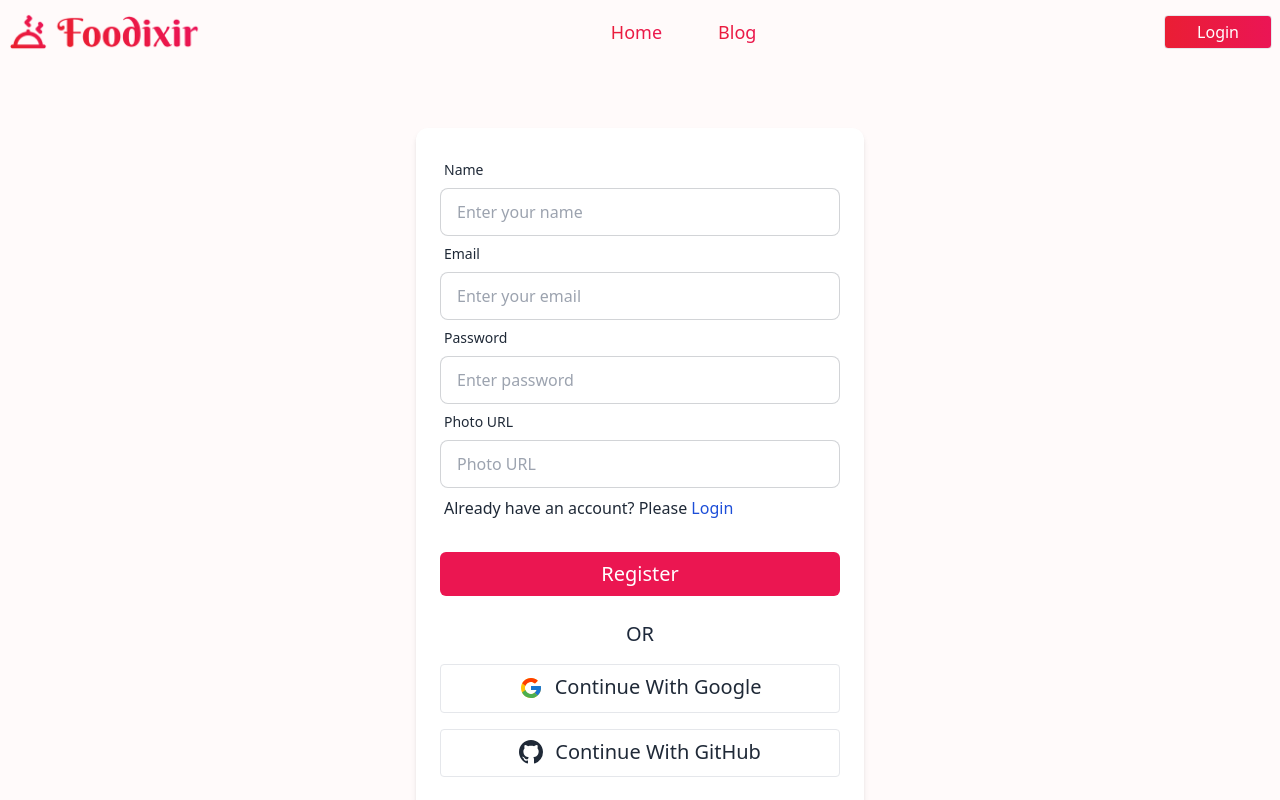
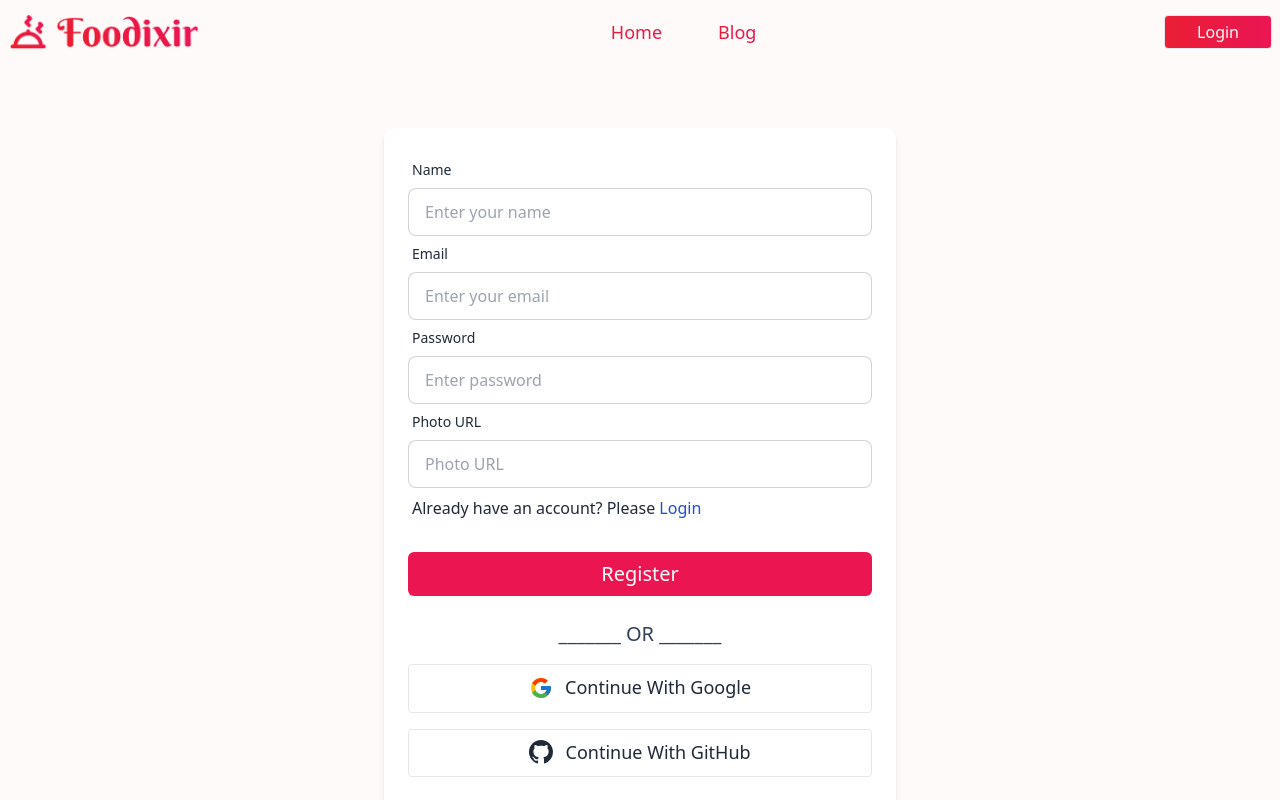
Before and after one commit to emon360arefin/foodixir-client, a React (Vite) app: page /register in a window 1280 px wide. Shown: the top 800 px of the page. Built offline with nearby package versions, Linux system fonts and the light colour scheme; no server answers.

Commit message:
Recipe Page Completed

```diff
--- a/src/Components/Header/Header.jsx
+++ b/src/Components/Header/Header.jsx
@@ -1,8 +1,11 @@
-import React, { useState } from 'react';
+import React, { useContext, useState } from 'react';
 import { Link } from 'react-router-dom';
 import { Bars3Icon, XMarkIcon } from '@heroicons/react/24/solid'
+import { AuthContext } from '../Authentication/AuthProvider';
 
 const Header = () => {
+
+    const { user } = useContext(AuthContext)
 
     const color = 'text-transparent bg-clip-text bg-gradient-to-r from-[#EA1E34] to-[#EB1555] text-lg hover:bg-slate-300 transition-all duration-500 px-4 py-px rounded w-full md:w-auto'
 
@@ -31,7 +34,13 @@ const Header = () => {
                         }
                     </ul>
                 </div>
-                <Link to='/login' className='md:py-1 py-1 md:px-8 px-4  border bg-gradient-to-r from-[#EA1E34] to-[#EB1555] text-white rounded'>Login</Link>
+
+
+                { !user ?
+                    <Link to='/login' className='md:py-1 py-1 md:px-8 px-4  border bg-gradient-to-r from-[#EA1E34] to-[#EB1555] text-white rounded'>Login</Link> :
+
+                    <Link to='/blog' className='md:py-1 py-1 md:px-8 px-4  border bg-gradient-to-r from-[#EA1E34] to-[#EB1555] text-white rounded'>Profile</Link>
+                }
             </div>
         </nav>
     );
--- a/src/Components/Login/Login.jsx
+++ b/src/Components/Login/Login.jsx
@@ -1,11 +1,12 @@
-import React, { useState } from 'react';
+import React, { useContext, useState } from 'react';
 import { Link, useLocation, useNavigate } from 'react-router-dom';
 import { FcGoogle } from "react-icons/fc";
 import { BsGithub } from "react-icons/bs";
+import { AuthContext } from '../Authentication/AuthProvider';
 
 const Login = () => {
 
-    const { signInUser } = useContext(AuthContext);
+    const { signInUser, gitSignIn, googleSignIn } = useContext(AuthContext);
     const navigate = useNavigate()
 
     const [error, setError] = useState(null)
@@ -32,14 +33,35 @@ const Login = () => {
             .catch(error => {
                 setError(error.message)
             })
+    }
 
+    const handleGooglSignIn = () => {
+        googleSignIn()
+            .then(result => {
+                console.log(result.user);
+            })
+            .catch(error => {
+                setError(error.message)
+                console.log(error);
+            })
+    }
+
+    const handleGitSignIn = () => {
+        gitSignIn()
+            .then(result => {
+                console.log(result.user);
+            })
+            .catch(error => {
+                setError(error.message)
+                console.log(error);
+            })
     }
 
     return (
         <div className='bg-[#FFFAFA] py-6 md:py-16'>
             <div className='px-2 max-w-7xl mx-auto'>
                 <div className=" flex justify-center ">
-                    <div className="rounded-xl flex-shrink-0 w-full max-w-md shadow-md bg-base-100">
+                    <div className="rounded-xl flex-shrink-0 pb-6 w-full max-w-lg shadow-md bg-base-100">
                         <form onSubmit={handleSubmitForm} className="p-6">
                             <div className="form-control">
                                 <label className="label">
@@ -61,13 +83,14 @@ const Login = () => {
                             <div className="form-control mt-6">
                                 <button className="bg-[#EB1651] text-white text-xl py-2 px-auto rounded-md">Login</button>
                             </div>
-                            <div className='mt-6 flex flex-col gap-4'>
-                                <h2 className='text-center text-xl text-slate-800'>OR</h2>
-                                <button className='md:py-2 py-1 md:px-8 px-4 border w-full rounded '> <FcGoogle className='inline mb-1 mr-2 text-2xl ' /> <span className='text-xl'>Continue With Google</span> </button>
 
-                                <button className='md:py-2 py-1 md:px-8 px-4 border w-full rounded '> <BsGithub className='inline mb-1 mr-2 text-2xl ' /> <span className='text-xl'>Continue With GitHub</span> </button>
-                            </div>
                         </form>
+                        <div className=' px-6 flex flex-col gap-4'>
+                            <h2 className='text-center text-xl text-slate-700'>_______ OR _______</h2>
+                            <button onClick={handleGooglSignIn} className='md:py-2 py-1 md:px-8 px-4 border w-full rounded hover:shadow-md transform-all ease-in-out duration-500'> <FcGoogle className='inline mb-1 mr-2 text-2xl ' /> <span className='text-xl'>Continue With Google</span> </button>
+
+                            <button onClick={handleGitSignIn} className='md:py-2 py-1 md:px-8 px-4 border w-full rounded hover:shadow-md transform-all ease-in-out duration-500 '> <BsGithub className='inline mb-1 mr-2 text-2xl ' /> <span className='text-xl'>Continue With GitHub</span> </button>
+                        </div>
                     </div>
                 </div>
             </div>
--- a/src/Components/Register/Register.jsx
+++ b/src/Components/Register/Register.jsx
@@ -1,18 +1,24 @@
 import React, { useContext, useState } from 'react';
-import { Link } from 'react-router-dom';
+import { Link, useNavigate } from 'react-router-dom';
 import { FcGoogle } from "react-icons/fc";
 import { BsGithub } from "react-icons/bs";
 import { AuthContext } from '../Authentication/AuthProvider';
 
 const Register = () => {
 
-    const { createUser, updateUser } = useContext(AuthContext)
+    const { createUser, updateUser, googleSignIn, gitSignIn } = useContext(AuthContext)
 
-    const [error, setError] = useState(null)
+    const [error, setError] = useState(null);
+    const [success, setSuccess] = useState(null);
+
+    const navigate = useNavigate()
+
 
     const handleSubmitForm = (event) => {
         event.preventDefault()
         setError(null)
+        setSuccess(null)
+
 
         const name = event.target.name.value;
         const email = event.target.email.value;
@@ -21,26 +27,59 @@ const Register = () => {
 
         console.log(name, email, password, photo)
 
-        if (!/(?=.*[A-Z].*[A-Z])/.test(password)) {
-            setError("Insert at least two uppercase");
-            return
-        } else if (!/(?=.*[0-9])/.test(password)) {
-            setError("Insert at least one number");
+        if (password.length < 6) {
+            setError("Password has to be at least 6 characters");
             return
         }
 
         createUser(email, password)
             .then(result => {
                 console.log(result.user);
-                updateUser(name)
+                event.target.reset()
+                setSuccess("User account has been created successfully")
+                updateUser(name, photo)
+                    .then(result => {
+
+                    })
+                    .catch(error => {
+                        setError(error.message)
+                    })
+
+                navigate('/', { replace: true })
 
             })
             .catch(error => {
                 console.log(error);
                 setError(error.message)
             })
+    }
 
+    const handleGooglSignIn = () => {
+        googleSignIn()
+            .then(result => {
+                setSuccess('User account has been created successfully');
+                navigate('/', { replace: true })
 
+                console.log(result.user);
+            })
+            .catch(error => {
+                setError(error.message)
+                console.log(error);
+            })
+    }
+
+    const handleGitSignIn = () => {
+        gitSignIn()
+            .then(result => {
+                setSuccess("User account has been created successfully");
+                navigate('/', { replace: true })
+
+                console.log(result.user);
+            })
+            .catch(error => {
+                setError(error.message)
+                console.log(error);
+            })
     }
 
 
@@ -49,7 +88,7 @@ const Register = () => {
         <div className='bg-[#FFFAFA] py-6 md:py-16'>
             <div className='px-2 max-w-7xl mx-auto'>
                 <div className=" flex justify-center ">
-                    <div className="rounded-xl flex-shrink-0 w-full max-w-md shadow-md bg-base-100">
+                    <div className="rounded-xl w-full pb-4 max-w-lg shadow-md bg-base-100">
                         <form onSubmit={handleSubmitForm} className="p-6">
                             <div className="form-control">
                                 <label className="label">
@@ -82,14 +121,17 @@ const Register = () => {
                             <div className="form-control mt-6">
                                 <button className="bg-[#EB1651] text-white text-xl py-2 px-auto rounded-md">Register</button>
                             </div>
-                            <div className='mt-6 flex flex-col gap-4'>
-                                <h2 className='text-center text-xl text-slate-800'>OR</h2>
-                                <button className='md:py-2 py-1 md:px-8 px-4 border w-full rounded '> <FcGoogle className='inline mb-1 mr-2 text-2xl ' /> <span className='text-xl'>Continue With Google</span> </button>
 
-                                <button className='md:py-2 py-1 md:px-8 px-4 border w-full rounded '> <BsGithub className='inline mb-1 mr-2 text-2xl ' /> <span className='text-xl'>Continue With GitHub</span> </button>
-                                <p className='text-red-400'>{error}</p>
-                            </div>
                         </form>
+
+                        <div className='px-6 flex flex-col gap-4'>
+                            <h2 className='text-center text-xl text-slate-700'> _______ OR _______</h2>
+                            <button onClick={handleGooglSignIn} className='md:py-2 py-1 md:px-8 px-4 border w-full rounded hover:shadow-md transform-all ease-in-out duration-500'> <FcGoogle className='inline mb-1 mr-2 text-2xl  ' /> <span className='text-lg'>Continue With Google</span> </button>
+
+                            <button onClick={handleGitSignIn} className='md:py-2 hover:shadow-md transform-all ease-in-out duration-500 py-1 md:px-8 px-4 border w-full rounded '> <BsGithub className='inline mb-1 mr-2 text-2xl ' /> <span className='text-lg'>Continue With GitHub</span> </button>
+                            <p className='text-red-400'>{error}</p>
+                            <p className='text-green-400'>{success}</p>
+                        </div>
                     </div>
                 </div>
             </div>
--- /dev/null
+++ b/src/Components/Route/PrivateRoute.jsx
@@ -0,0 +1,22 @@
+import React, { useContext } from 'react';
+import { AuthContext } from '../Authentication/AuthProvider';
+import { Navigate, useLocation } from 'react-router-dom';
+
+const PrivateRoute = ({ children }) => {
+
+    const location = useLocation()
+
+    const { user, loading } = useContext(AuthContext)
+    if (loading) {
+        return <progress className="progress w-52"></progress>
+    }
+
+    if (user) {
+        return children
+    }
+    return (
+        <Navigate to="/login" state={{ from: location }} replace></Navigate>
+    );
+};
+
+export default PrivateRoute;
```
Also changed, not shown: src/Components/Authentication/AuthProvider.jsx (+19 -2 lines), src/Components/Recipe/RecipeCard.jsx (+6 -5 lines).
